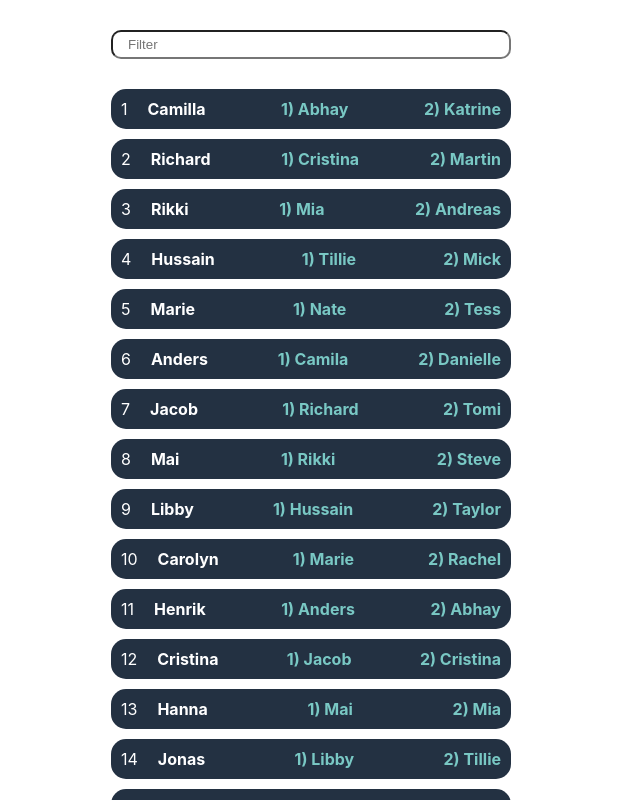
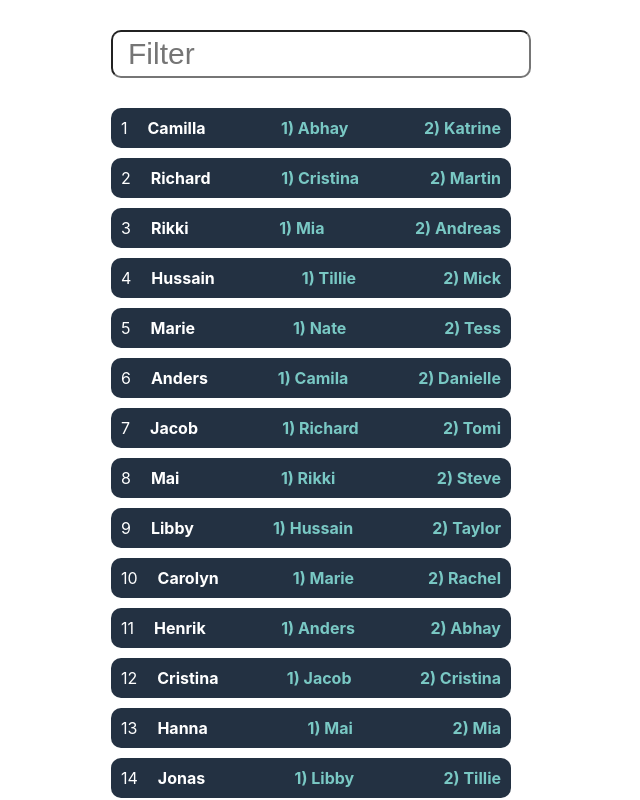
Before and after one commit to andrewszwec/matcher, a React (Create React App) app: page / in a window 1280 px wide. Shown: the top 800 px of the page, without its empty margins (329-969 px from the left). Built offline with nearby package versions, Linux system fonts and the light colour scheme.

Commit message:
increases search box size

```diff
--- a/src/App.css
+++ b/src/App.css
@@ -6,9 +6,10 @@
 
 .input {
   padding: 5px 15px;
-  width: 400px;
+  width: 400;
   border-radius: 10px;
   border-width: 2px;
+  font-size: 30px;
 }
 
 .user-list {
@@ -22,7 +23,7 @@
   background: #233142;
   display: flex;
   justify-content: space-between;
-  border-radius: 15px;
+  border-radius: 10px;
 }
 
 .user-id {
```
